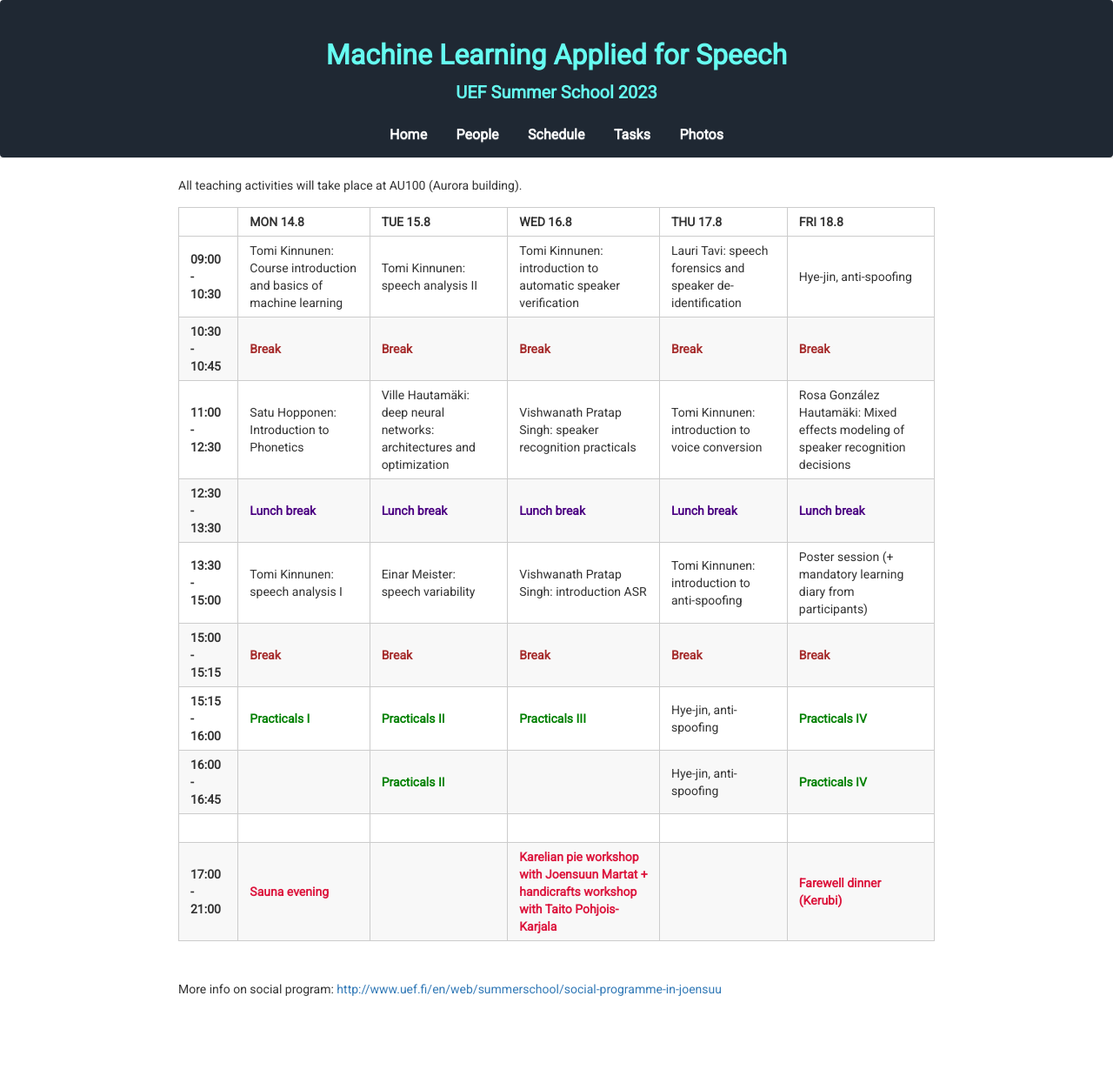
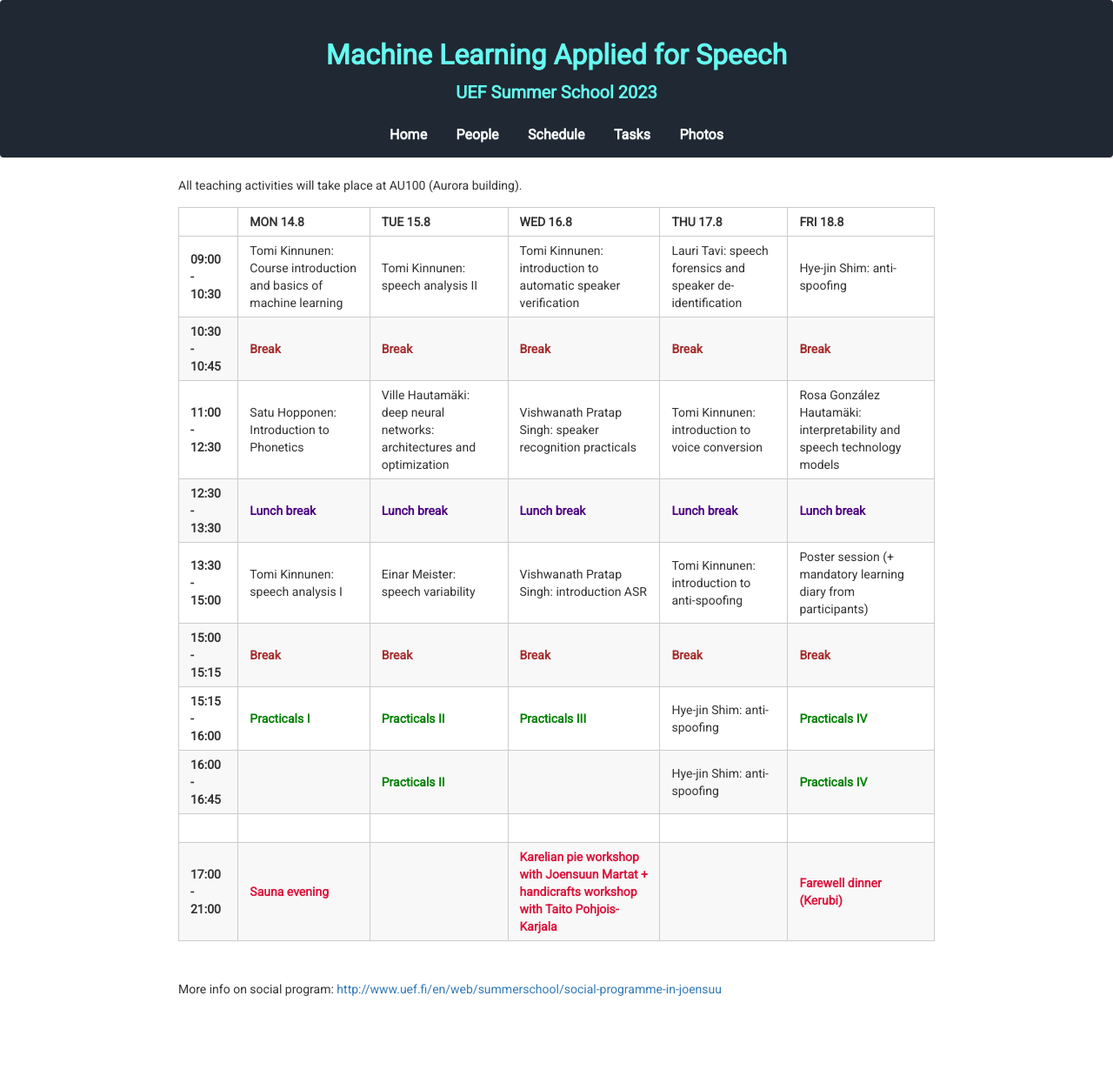
Before and after one commit to vpspeech/summerschool2023, a Jekyll site: the page built from schedule.md, in a window 1280 px wide. Shown: the whole page at 87% size. Built offline with Jekyll 4.4.1, drawn with Linux system fonts in a browser that asks for light colours; nearby versions of some CDN libraries.

Commit message:
Update schedule.md

```diff
--- a/schedule.md
+++ b/schedule.md
@@ -7,14 +7,14 @@ All teaching activities will take place at AU100 (Aurora building).
 
 |                   | MON 14.8                                          | TUE 15.8                                                | WED 16.8                                          | THU 17.8                                          | FRI 18.8                                          |
 |-------------------|---------------------------------------------------|---------------------------------------------------------|---------------------------------------------------|---------------------------------------------------|---------------------------------------------------|
-| **09:00 - 10:30**   |            Tomi Kinnunen: Course introduction and basics of machine learning                                       |  Tomi Kinnunen: speech analysis II                      | Tomi Kinnunen: introduction to automatic speaker verification                      | Lauri Tavi: speech forensics and speaker de-identification | Hye-jin, anti-spoofing         |
+| **09:00 - 10:30**   |            Tomi Kinnunen: Course introduction and basics of machine learning                                       |  Tomi Kinnunen: speech analysis II                      | Tomi Kinnunen: introduction to automatic speaker verification                      | Lauri Tavi: speech forensics and speaker de-identification | Hye-jin Shim: anti-spoofing         |
 | **10:30 - 10:45** | <span style="color:brown">**Break**</span> | <span style="color:brown">**Break**</span>       | <span style="color:brown">**Break**</span> | <span style="color:brown">**Break**</span>       | <span style="color:brown">**Break**</span> |
-| **11:00 - 12:30** | Satu Hopponen: Introduction to Phonetics           |        Ville Hautamäki: deep neural networks: architectures and optimization          | Vishwanath Pratap Singh: speaker recognition practicals                   | Tomi Kinnunen: introduction to voice conversion | Rosa González Hautamäki: Mixed effects modeling of speaker recognition decisions |
+| **11:00 - 12:30** | Satu Hopponen: Introduction to Phonetics           |        Ville Hautamäki: deep neural networks: architectures and optimization          | Vishwanath Pratap Singh: speaker recognition practicals                   | Tomi Kinnunen: introduction to voice conversion | Rosa González Hautamäki: interpretability and speech technology models |
 | **12:30 - 13:30** | <span style="color:indigo">**Lunch break**</span> | <span style="color:indigo">**Lunch break**</span>       | <span style="color:indigo">**Lunch break**</span> | <span style="color:indigo">**Lunch break**</span>       | <span style="color:indigo">**Lunch break**</span>   |
 | **13:30 - 15:00** | Tomi Kinnunen: speech analysis I                          |            Einar Meister: speech variability                  | Vishwanath Pratap Singh: introduction ASR           | Tomi Kinnunen: introduction to anti-spoofing | Poster session (+ mandatory learning diary from participants) |
 | **15:00 - 15:15** | <span style="color:brown">**Break**</span> | <span style="color:brown">**Break**</span>       | <span style="color:brown">**Break**</span> | <span style="color:brown">**Break**</span>       |   <span style="color:brown">**Break**</span> |
-| **15:15 - 16:00** | <span style="color:green">**Practicals I**</span>             | <span style="color:green">**Practicals II**</span> | <span style="color:green">**Practicals III**</span>                                          | Hye-jin, anti-spoofing |  <span style="color:green">**Practicals IV**</span> |
-| **16:00 - 16:45** |                 | <span style="color:green">**Practicals II**</span> |                                           | Hye-jin, anti-spoofing |  <span style="color:green">**Practicals IV**</span> |
+| **15:15 - 16:00** | <span style="color:green">**Practicals I**</span>             | <span style="color:green">**Practicals II**</span> | <span style="color:green">**Practicals III**</span>                                          | Hye-jin Shim: anti-spoofing |  <span style="color:green">**Practicals IV**</span> |
+| **16:00 - 16:45** |                 | <span style="color:green">**Practicals II**</span> |                                           | Hye-jin Shim: anti-spoofing |  <span style="color:green">**Practicals IV**</span> |
 |                   |                                                   |                                                         |                                                   |                                                         |                                                   |
 | **17:00 - 21:00**  | <span style="color:crimson">**Sauna evening**</span>          |                                                         | <span style="color:crimson">**Karelian pie workshop with Joensuun Martat + handicrafts workshop with Taito Pohjois-Karjala**</span>                                                                        |                                                   |                 <span style="color:crimson">**Farewell dinner (Kerubi)**                                  |
 
```
